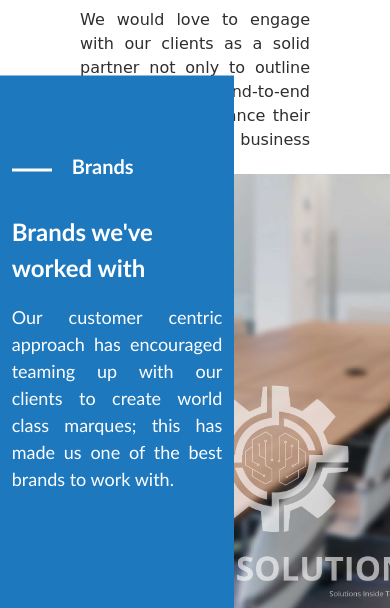
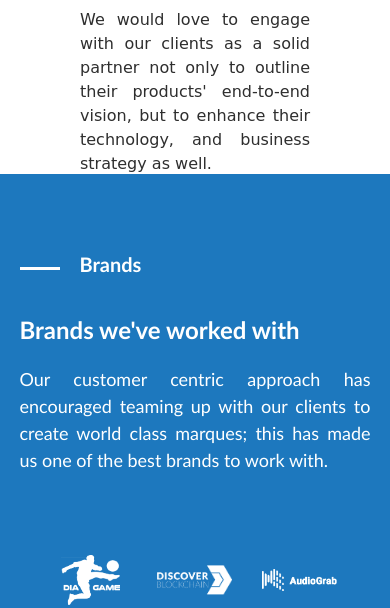
Before and after one commit to mshayanabbasi/InApp-Solution-Responsive-page-task-1, a plain HTML site: page index.html in a window 390 px wide. Shown: the part 2828-3436 px from the top of the page. Drawn offline with Linux system fonts and the light colour scheme.

Commit message:
Updates'

```diff
--- a/styles.css
+++ b/styles.css
@@ -613,8 +613,6 @@ hr {
   }
 }
 
-
-
 .middle-section-ls:first-child {
   width: 380px;
   margin: 0 50px 0 0;
@@ -743,9 +741,6 @@ hr {
   align-content: center;
 }
 
-
-
-
 .row {
   margin-left: 0px;
   margin-right: 0px;
@@ -766,7 +761,6 @@ hr {
   }
 }
 
-
 .childs {
   width: 270px;
   padding: 0px 20px;
@@ -777,8 +771,6 @@ hr {
     max-width: 33%;
   }
 }
-
-
 
 .childs img {
   margin-top: 25px;
@@ -838,22 +830,40 @@ hr {
     "Lucida Sans", Arial, sans-serif;
 }
 
-@media only screen and (max-height: 650px) {
+
+
+@media only screen and (max-width: 1023px) {
+  .brands-box {
+    width: 100%;
+    transform: translateY(0);
+  }
+}
+
+@media (max-width: 600px) {
   .brands-box {
     height: 100%;
   }
 }
 
-@media (min-height: 450px) {
+@media (max-height: 650px) {
   .brands-box {
     height: 100%;
   }
 }
-@media (min-width: 900px) {
+
+@media (min-width: 450px) {
   .brands-box {
     height: 100%;
   }
 }
+
+@media (min-width: 450px) {
+  .brands-box {
+    height: 100%;
+  }
+}
+
+
 
 .brands-heading {
   padding-top: 50px;
@@ -945,8 +955,6 @@ hr {
   padding: 50px 0;
 }
 
-
-
 .brands-logo {
   display: flex;
   flex-wrap: wrap;
@@ -975,6 +983,11 @@ hr {
     flex-basis: 30%;
   }
 }
+@media (max-width: 449px) {
+.brands-logo-item {
+    flex-basis: 33%;
+    height: 75px;
+}}
 .brands-logo img {
   max-height: 100px;
   max-width: 175px;
@@ -1008,7 +1021,16 @@ hr {
   width: 55vw;
   height: 100%;
 }
-
+@media only screen and (max-width: 1023px) {
+  .background-img {
+    width: 100%;
+    height: 50vh;
+    position: relative;
+    background-size: cover;
+    background-repeat: no-repeat;
+    background-position: 50%;
+  }
+}
 @media (max-height: 1200px) {
   .background-img {
     height: 65%;
@@ -1037,6 +1059,11 @@ hr {
   .background-img {
     width: 100%;
     height: 100%;
+  }
+}
+@media (max-width: 600px) {
+  .background-img {
+    height: 25vh;
   }
 }
 .career-section {
```
